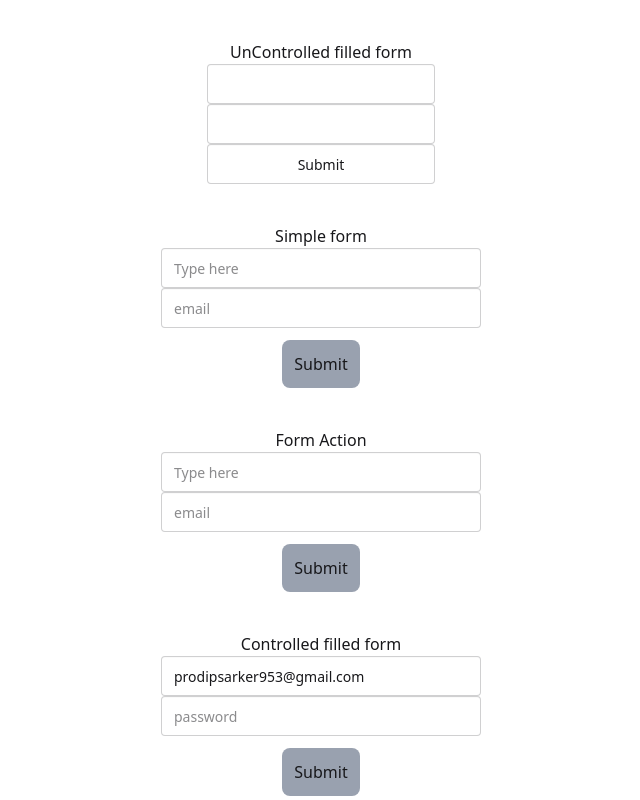
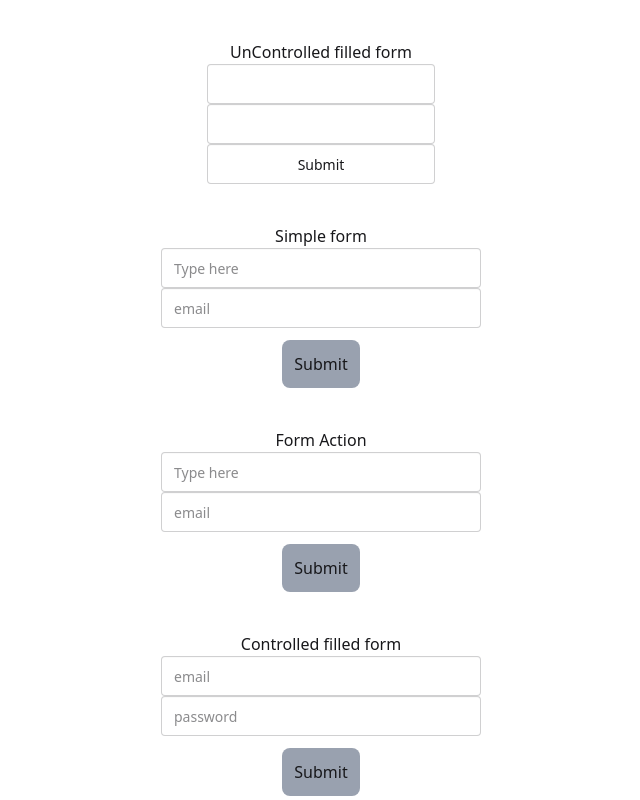
Before and after one commit to itsprodip/explore-react-form, a React (Vite) app: page / in a window 1280 px wide. Shown: the whole page, without its empty margins (319-959 px from the left). Built offline with nearby package versions, Linux system fonts and the light colour scheme.

Commit message:
email state added

```diff
--- a/src/Components/ControlledFilled.jsx
+++ b/src/Components/ControlledFilled.jsx
@@ -1,15 +1,18 @@
-import React, { useState } from 'react';
+import React, { useState } from "react";
 
 const ControlledFilled = () => {
-    const [password,setPassword]= useState('');
-    const [errors,setErros]=useState('');
-    const handleSubmit=(event)=>{
+  const [email, setEmail] = useState("");
+  const [password, setPassword] = useState("");
+  const [errors, setErros] = useState("");
+  const handleSubmit = (event) => {
     console.log("submitted");
     event.preventDefault();
     console.log(password);
+  };
+  const handleChangeEmail = event =>{
+    setEmail(event.target.value);
   }
-
-    const handleChangePassword=(event)=>{
+  const handleChangePassword = (event) => {
     event.preventDefault();
 
     setPassword(event.target.value);
@@ -17,7 +20,7 @@ const ControlledFilled = () => {
     password.length < 5
       ? setErros("Password required 6 character or more")
       : setErros("password ok");
-    }
+  };
   return (
     <div className="flex justify-center w-11/12 mx-auto mt-10">
       <div className="text-center">
@@ -29,7 +32,9 @@ const ControlledFilled = () => {
             id=""
             placeholder="email"
             className="input"
-              value={"prodipsarker953@gmail.com"}
+            onChange={handleChangeEmail}
+            defaultValue={email}
+            value={""}
             required
           />
           <input
@@ -48,7 +53,11 @@ const ControlledFilled = () => {
             value="Submit"
           />
         </form>
-          <p className={`${password.length <6 ?"text-red-500" : "text-green-500"}`}>
+        <p
+          className={`${
+            password.length < 6 ? "text-red-500" : "text-green-500"
+          }`}
+        >
           <small>{errors}</small>
         </p>
       </div>
```
Lines whose indentation alone changed are shown as unchanged.
